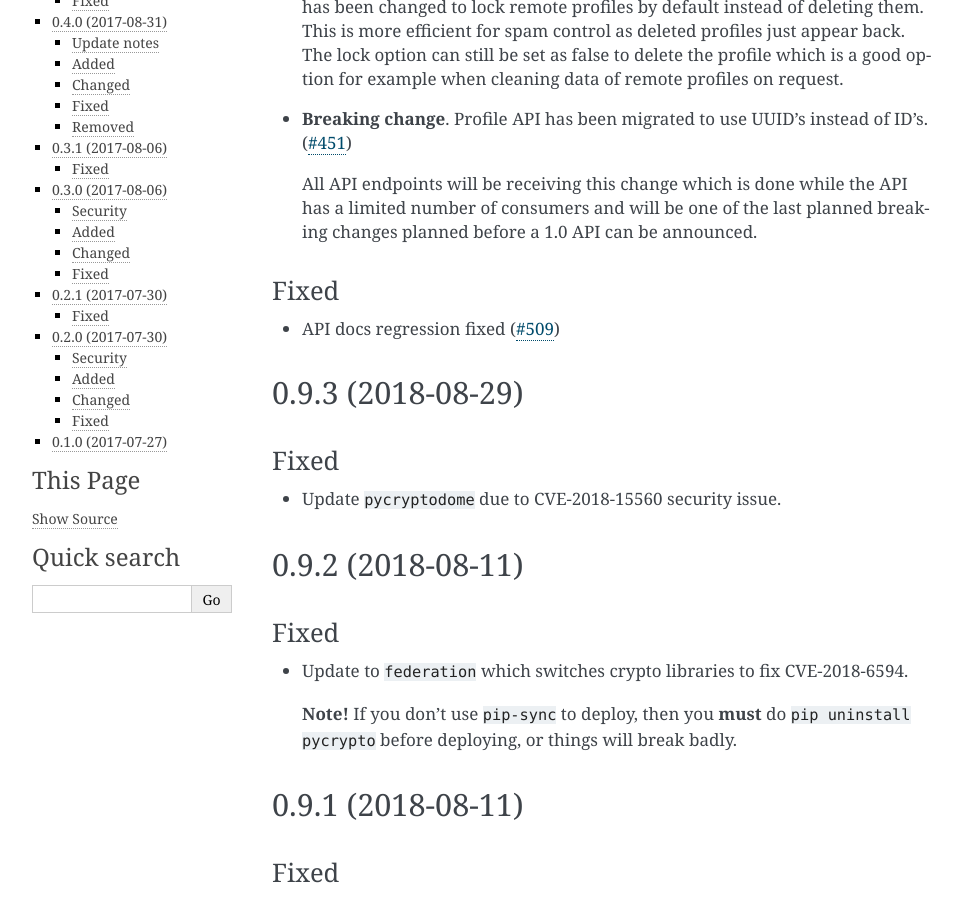
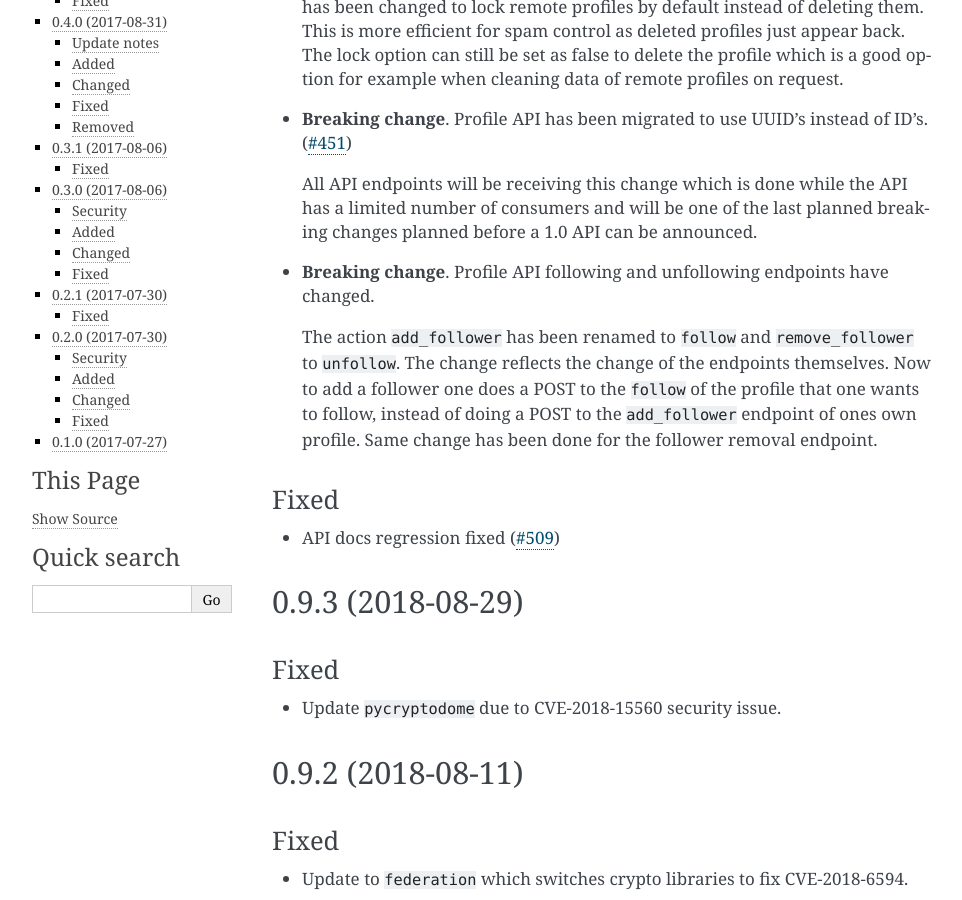
Before and after one commit to jaywink/socialhome, a Sphinx documentation site: the page built from docs/changelog.rst, in a window 1280 px wide and 900 px high, scrolled down 776 px. Shown: the whole window, without its empty margins (148-1110 px from the left). Built offline with Sphinx 7.4.7, drawn with Linux system fonts in a browser that asks for light colours.

Commit message:
Add changelog entry for follow/unfollow Profile API changes

```diff
--- a/docs/changelog.rst
+++ b/docs/changelog.rst
@@ -24,6 +24,10 @@ Changed
 * **Breaking change**. Profile API has been migrated to use UUID's instead of ID's. (`#451 <https://git.feneas.org/socialhome/socialhome/issues/451>`_)
 
   All API endpoints will be receiving this change which is done while the API has a limited number of consumers and will be one of the last planned breaking changes planned before a 1.0 API can be announced.
+
+* **Breaking change**. Profile API following and unfollowing endpoints have changed.
+
+  The action ``add_follower`` has been renamed to ``follow`` and ``remove_follower`` to ``unfollow``. The change reflects the change of the endpoints themselves. Now to add a follower one does a POST to the ``follow`` of the profile that one wants to follow, instead of doing a POST to the ``add_follower`` endpoint of ones own profile. Same change has been done for the follower removal endpoint.
 
 Fixed
 .....
```
